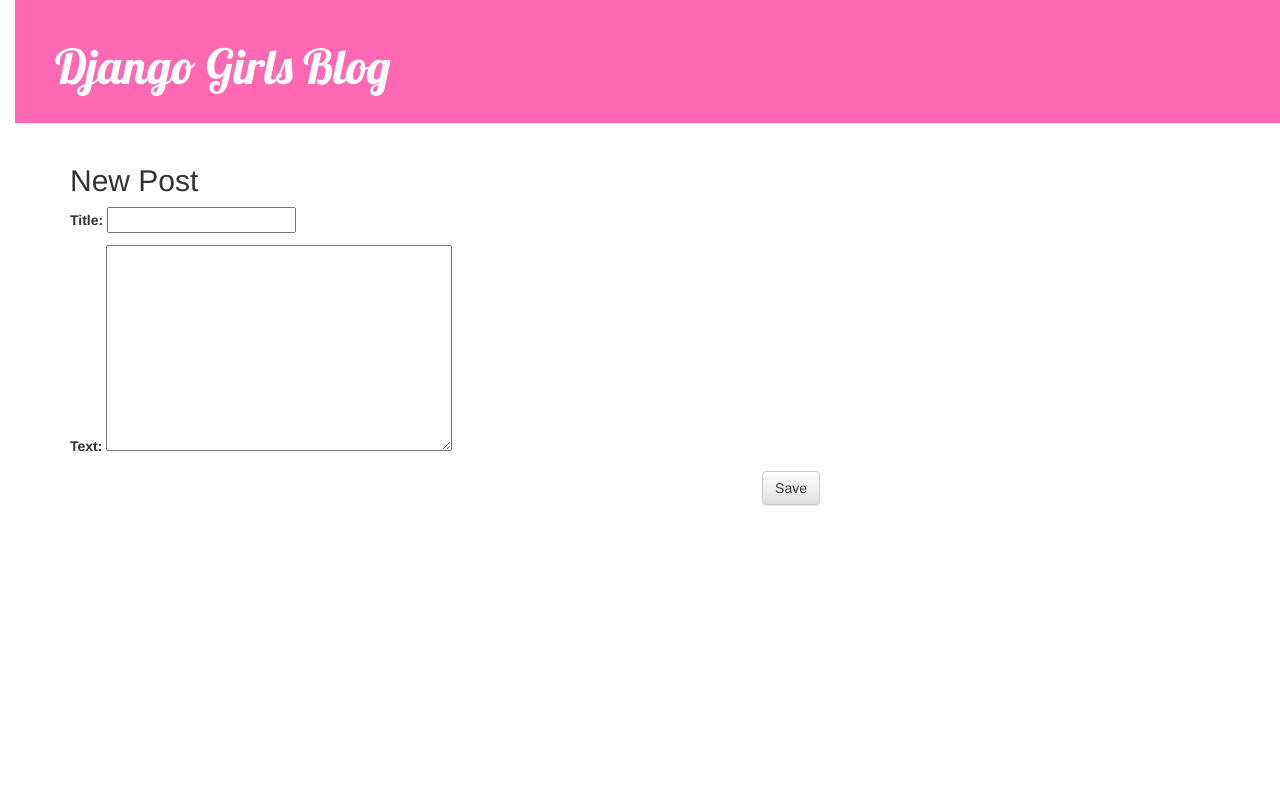
After one commit to mihrab34/my-first-blog, a Django app: page /post/new/ in a window 1280 px wide. The commit adds this page. Run offline with Django 3.2, Linux system fonts and the light colour scheme; some libraries are stand-ins or nearby versions.

Commit message:
Added views and template for detailed blog post, create/edit blog post inside the site as well as css.

```diff
--- /dev/null
+++ b/blog/forms.py
@@ -0,0 +1,8 @@
+from django import forms
+from .models import Post
+
+class PostForm(forms.ModelForm):
+
+	class Meta:
+		model=Post
+		fields=('title', 'text',)
--- /dev/null
+++ b/blog/static/css/blog.css
@@ -0,0 +1,44 @@
+h1 a, h2 a {
+	color: orange;
+	font-family: 'Lobster';
+}
+body{
+	padding-left: 15px;
+}
+.page-header {
+	background-color: hotpink;
+	margin-top: 0px;
+	padding: 20px 20px	20px	40px;
+}
+.page-header h1,	.page-header h1	a,	.page-header	h1	a:visited,	.page-header	h1	a:active{
+	color:	#ffffff;
+	font-size:	36pt;
+	text-decoration: none;
+}
+
+.content{
+	margin-left: 40px;
+ }
+h1,	h2,	h3,	h4{
+	font-family:s'Lobster',	cursive;
+ }
+.date{
+	color: #828282;
+ }
+.save{
+	float:	right;
+ }
+.post-form	textarea,	.post-form	input{
+	width: 100%;
+}
+.top-menu,	.top-menu:hover,	.top-menu:visited{
+	color:	#ffffff;
+	float:	right;
+	font-size:	26pt;
+	margin-right:	20px; }
+.post{
+	margin-bottom:	70px;
+}
+.post	h2	a,	.post	h2	a:visited{
+	color:	#000000;
+ }
--- /dev/null
+++ b/blog/templates/blog/base.html
@@ -0,0 +1,27 @@
+{% load static %}
+<html>
+<head>
+	<title>Django's blog</title>
+	<link rel="stylesheet" href="//maxcdn.bootstrapcdn.com/bootstrap/3.2.0/css/bootstrap.min.css">
+	<link rel="stylesheet"  href="//maxcdn.bootstrapcdn.com/bootstrap/3.2.0/css/bootstrap-theme.min.css">
+	<link href="//fonts.googleapis.com/css?family=Lobster&subset=latin,latin-ext"	rel="stylesheet" type="text/css">
+
+	<link rel="stylesheet"  href="{% static 'css/blog.css' %}">
+</head>
+<body>
+ 	<div class="page-header">
+ 		{% if user.is_authenticated %}
+			<a href="{% url 'post_new' %}" class="top_menu"><span class="glyphicon glyphicon-plus"></span></a>
+		{% endif %}
+		<h1><a href="http://127.0.0.1:8000">Django Girls Blog</a></h1>
+ 	</div>
+	<div class="content container">
+		<div class="row">
+			<div class="col-md-8">
+				{% block content %}
+				{% endblock %}
+			</div>
+		</div>
+	</div>
+</body>
+</html>
--- /dev/null
+++ b/blog/templates/blog/post_edit.html
@@ -0,0 +1,8 @@
+{%	extends	'blog/base.html' %}
+
+{%	block content	%}
+	<h2>New Post</h2>
+	<form method="POST" class="post.form">		 	{%csrf_token %} {{ form.as_p }}
+		<button type="submit" class="save btn btn-default">Save</button>
+	</form>
+{% endblock %}
--- a/blog/urls.py
+++ b/blog/urls.py
@@ -3,5 +3,8 @@ from .	import	views
 
 urlpatterns = [
  path('', views.post_list, name='post_list'),
+ path('post/<int:pk>/', views.post_detail, name='post_detail'),
+ path('post/new/',views.post_new, name='post_new'),
+ path('post/<int:pk>/edit/', views.post_edit, name='post_edit'),
 
 ]
--- a/blog/views.py
+++ b/blog/views.py
@@ -1,8 +1,41 @@
-from django.shortcuts import render
+from django.shortcuts import redirect
+from django.shortcuts import render, get_object_or_404
 from django.utils import timezone
 from .models import Post
+from .forms import PostForm
 
 # Create your views here.
 def post_list(request):
 	posts=Post.objects.filter(published_date__lte=timezone.now()).order_by('published_date')
 	return render(request, 'blog/post_list.html', {'posts':posts})
+
+def post_detail(request, pk):
+		post= get_object_or_404(Post,pk=pk)
+		return render(request, 'blog/post_detail.html', {'post':post})
+
+def post_new(request):
+	if request.method =="POST":
+		form=PostForm(request.POST)
+		if form.is_valid():
+			post=form.save(commit=False)
+			post.author= request.user
+			post.published_date= timezone.now()
+			post.save()
+			return redirect('post_detail', pk=post.pk)
+	else:
+		form=PostForm()
+	return render(request, 'blog/post_edit.html', {'form': form})
+
+def post_edit(request, pk):
+	post= get_object_or_404(Post, pk=pk)
+	if	request.method	=="POST":
+		form = PostForm(request.POST, instance=post)
+		if	form.is_valid():
+			post = form.save(commit=False)
+			post.author	= request.user
+			post.published_date	= timezone.now()
+			post.save()
+			return redirect('post_detail', pk=post.pk)
+	else:
+		form = PostForm(instance=post)
+	return	render(request,	'blog/post_edit.html', {'form':	form})
```
Also changed, not shown: blog/templates/blog/post_detail.html (added, +14 -0 lines), blog/templates/blog/post_list.html (+16 -14 lines).
